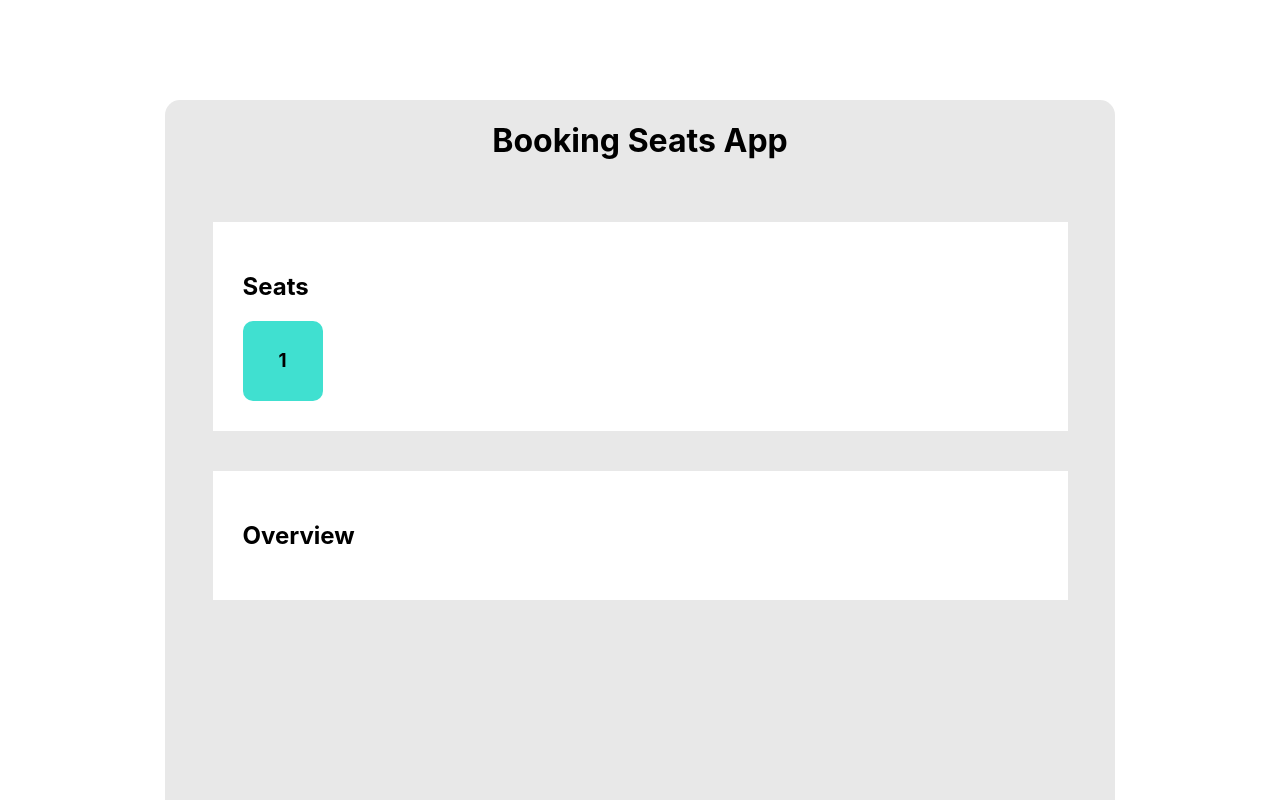
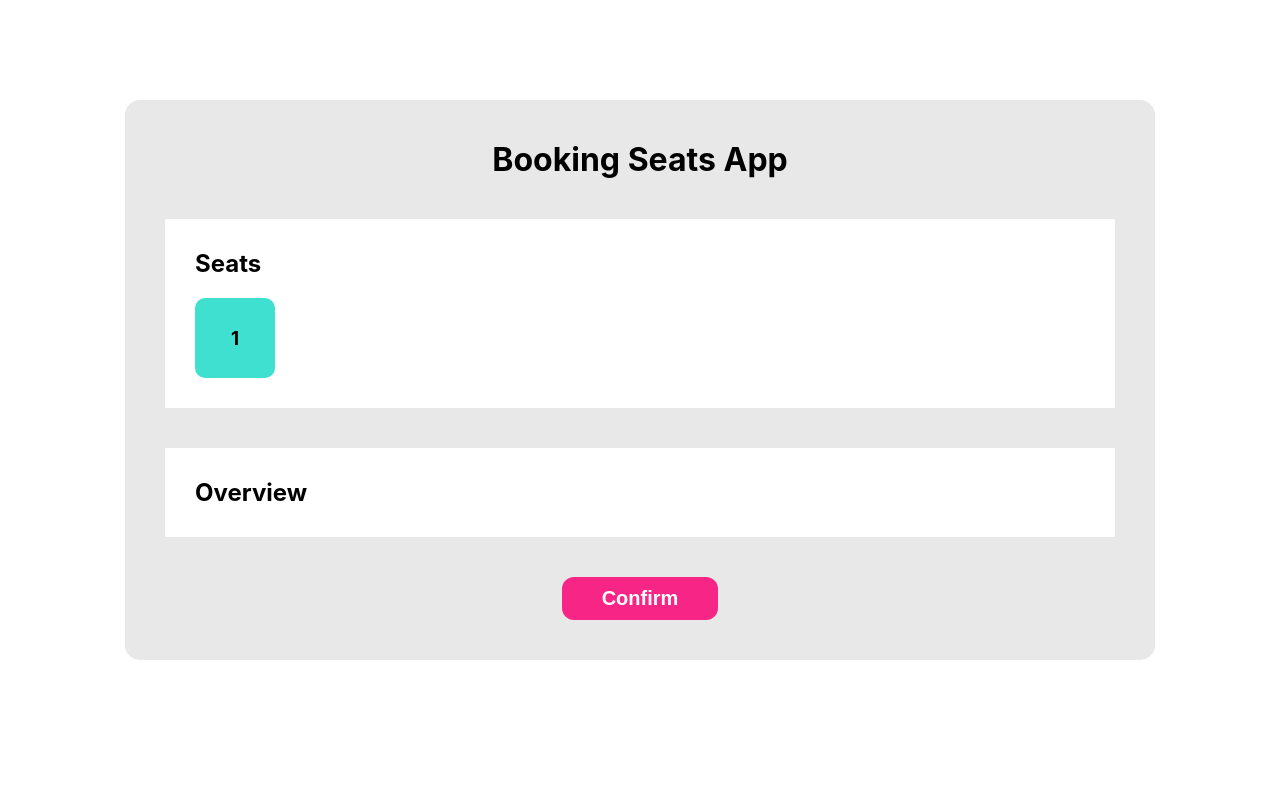
Before and after one commit to celiagomezdev/book-seats-app, a React (Create React App) app: page / in a window 1280 px wide. Shown: the top 800 px of the page. Built offline with nearby package versions, Linux system fonts and the light colour scheme.

Commit message:
style: update styles

```diff
--- a/src/components/content.scss
+++ b/src/components/content.scss
@@ -1,8 +1,9 @@
 #content {
   margin: 100px auto;
+  padding: 40px;
   background-color: #E8E8E8;
-  height: 900px;
   width: 950px;
+  height: 100%;
   border-radius: 15px;
   display: flex;
   flex-direction: column;
@@ -11,6 +12,10 @@
 }
 
 .content-wrapper {
-  height: 90%;
-  width: 90%;
+  height: 100%;
+  width: 100%;
 }
+
+h1 {
+  margin: 0;
+}
--- a/src/components/seats.scss
+++ b/src/components/seats.scss
@@ -5,3 +5,7 @@
   align-items: center;
   justify-content: flex-start;
 }
+
+.seats-wrapper {
+  margin: 20px 20px 0 0;
+}
```
